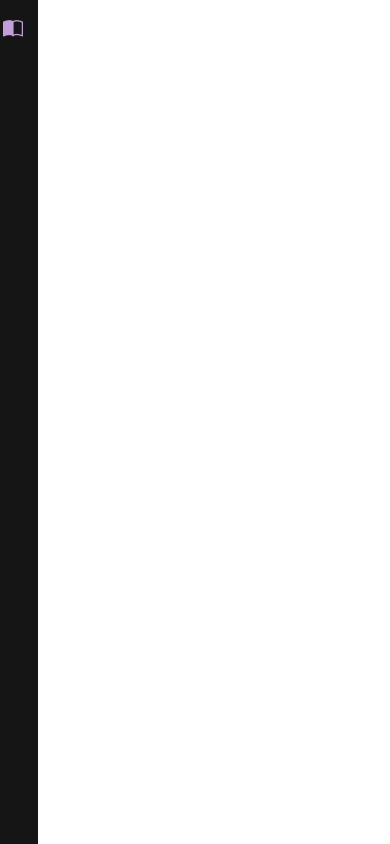
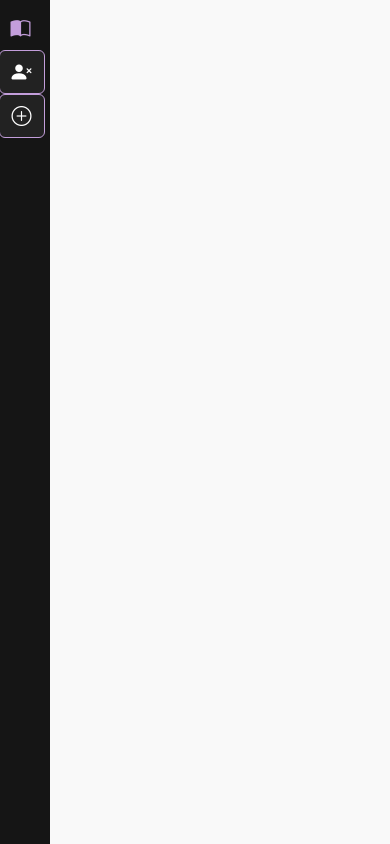
Before and after one commit to Pcocyo/SigmaTodoApp, a React (Vite) app in the folder vite-project/: page / in a window 390 px wide. Built offline with nearby package versions, Linux system fonts and the light colour scheme.

Commit message:
(feat): ui mobile fix

```diff
--- a/vite-project/src/App.jsx
+++ b/vite-project/src/App.jsx
@@ -1,6 +1,6 @@
 import React, { useState } from 'react'
 import { predefinedCalendar } from './calender'
-import { BrowserRouter, Routes, Route, useNavigate, Navigate} from 'react-router-dom'
+import { BrowserRouter, Routes, Route, useNavigate, Navigate } from 'react-router-dom'
 import { Row, Col, Container, Button } from 'react-bootstrap'
 import Navigation from './component/Navigation'
 import YearView from './component/YearView'
@@ -9,32 +9,39 @@ import LoginPage from './component/LoginPage'
 const App = () => {
   const [userLogin, setUserLogin] = useState(false)
   const [user, setUser] = useState({ username: '', password: '', data: '' })
-
-  console.log(userLogin)
   return (
     <BrowserRouter>
       <Container
         fluid
-        className="w-100  m-0 p-0"
-        style={{ padding: '0', minWidth: '100vw', overflowX: 'hidden', maxHeight: "100vh" }}
+        className="w-100"
+        style={{ padding: '0', margin:'0', width: '100%', overflowX: 'hidden', maxHeight: "100vh", backgroundColor: '#F9F9F9' }}
       >
-        <Row className="w-100" style={{ maxHeight: '100vh' }}>
-          <Navigation setUserLogin={setUserLogin}/>
+        <Row className="w-100" style={{ height: '100vh', padding:'0', margin:'0' }}>
           <Col
-            className="m-0 p-0"
-            style={{ backgroundColor: '#f9f9f9' }}
-          >
-            <Routes>
+            style={{
+              width: '10%',
+              flex: '0 0 50px',
+              maxWidth: '50px',
+              backgroundColor: '#151515',
+            }}
+            className="min-vh-100 m-0 p-0 d-flex flex-column align-items-center"
+            xs={1} md={3} lg={2}>
+              <Navigation setUserLogin={setUserLogin} />
+            </Col>
+            <Col
+              className="m-0 p-0 " style={{width:'90%',padding:'0', margin:'0' }}
+              xs={11} md={9} lg={10}
+            >
+              <Routes>
                 <>
-                  <Route path="/" element={<LoginPage setUser={setUser} setUserLogin={setUserLogin}/>} />
-                  <Route path="/year" element={ userLogin? <YearView />: <Navigate to='/'/> } />
-                  <Route path="/week" element={userLogin? <WeekView />: <Navigate to='/'/>} />
+                  <Route path="/" element={<LoginPage setUser={setUser} setUserLogin={setUserLogin} />} />
+                  <Route path="/year" element={userLogin ? <YearView /> : <Navigate to='/' />} />
+                  <Route path="/week" element={userLogin ? <WeekView /> : <Navigate to='/' />} />
                 </>
-            </Routes>
-          </Col>
+              </Routes>
+            </Col>
         </Row>
       </Container>
-
     </BrowserRouter>
 
   )
--- a/vite-project/src/component/Navigation.jsx
+++ b/vite-project/src/component/Navigation.jsx
@@ -1,4 +1,4 @@
-import React, { useState, useRef } from 'react'
+import React, { useState, useRef, useEffect } from 'react'
 import { Col, Button, Overlay } from 'react-bootstrap'
 import { useNavigate } from 'react-router-dom'
 import HoverButton from './HoverButton'
@@ -6,29 +6,44 @@ import HoverButton from './HoverButton'
 // redux imports
 import { useDispatch } from 'react-redux'
 import { clearData } from '../reducer/userReducer'
-const Navigation = ({setUserLogin}) => {
+const Navigation = ({ setUserLogin }) => {
   const [wide, setWide] = useState(false)
+  const [isMobile, setIsMobile] = useState(false);
+
   const navigate = useNavigate()
   const [show, setShow] = useState(false);
+
+
   const buttonRef = useRef(null);
 
   //redux logic
   const dispatch = useDispatch()
-  function handleLogout(){
+  function handleLogout() {
     dispatch(clearData())
     setUserLogin(false)
     navigate('/')
   }
+
+  //Viewport logic
+  useEffect(() => {
+    // Function to check the viewport width
+    const checkViewport = () => {
+      const width = window.innerWidth;
+      setIsMobile(width <= 768); // Adjust breakpoint as needed (e.g., 768px for tablets/phones)
+    };
+
+    // Check on component mount
+    checkViewport();
+
+    // Add event listener to handle viewport resize
+    window.addEventListener('resize', checkViewport);
+
+    // Cleanup event listener
+    return () => window.removeEventListener('resize', checkViewport);
+  }, []);
+
   return (
     <>
-      <Col
-        style={{
-          width: '50px',
-          flex: '0 0 50px',
-          maxWidth: '50px',
-          backgroundColor: '#151515',
-        }}
-        className="w-100 min-vh-100 m-0 p-0 d-flex flex-column align-items-center">
       <div className="mt-2">
         <HoverButton
           hoverStyles='#c39edb'
@@ -38,21 +53,52 @@ const Navigation = ({setUserLogin}) => {
           onClick={() => setWide(!wide)}>
           <i className="bi bi-book-half" style={{ fontSize: '20px' }}></i>
         </HoverButton>
+        {isMobile && !wide &&
+          <>
+            <HoverButton
+              hoverStyles='#c39edb'
+              defaultStyles='#222222'
+              textHoverStyle='#222222'
+              onClick={handleLogout}
+              additionalStyles={{ border: '1px solid #c39edb' }}
+
+            >
+              <i className="bi bi-person-x-fill" style={{ fontSize: '20px' }}></i>
+            </HoverButton>
+            <HoverButton
+              hoverStyles='#c39edb'
+              defaultStyles='#222222'
+              textHoverStyle='#222222'
+              additionalStyles={{ border: '1px solid #c39edb', marginRight: '7px' }}>
+              <i className="bi bi-plus-circle" style={{ fontSize: '20px' }}></i>
+            </HoverButton>
+          </>
+        }
       </div>
-      </Col>
-      {wide &&
-        <Col sm={3}
-          className='m-0 p-0'
-          style={{ backgroundColor: '#000000', color: '#e3e3e3' }}
+
+      <div
+        style={{
+          position: 'absolute',
+          display:`${isMobile?'none':'block'}`,
+          backgroundColor: '#000000', color: '#e3e3e3',
+          zIndex: '10',
+          top: '0%',
+          x: '-100%',
+          height: '100%',
+          width: '20%',
+          transform: `translateX(${ wide ? '55%' : '-100%'})`,
+          transition: 'transform 0.3s ease-in-out',
+
+        }}
       >
         <div className="m-3  d-flex justify-content-between align-items-center">
-            <p className='h6 align-center p-0 mb-0' style={{ height: '100%' }}>BookTodos</p>
+          <p className='h6 align-center p-0 mb-0' style={{ height: '100%' }}>Exercise</p>
           <div className="">
             <HoverButton
               hoverStyles='#c39edb'
               defaultStyles='#222222'
               textHoverStyle='#222222'
-                additionalStyles={{border:'1px solid #c39edb',marginRight:'7px'}}>
+              additionalStyles={{ border: '1px solid #c39edb', marginRight: '7px' }}>
               <i className="bi bi-plus-circle" style={{ fontSize: '20px' }}></i>
             </HoverButton>
             <HoverButton
@@ -61,7 +107,7 @@ const Navigation = ({setUserLogin}) => {
               textHoverStyle='#222222'
               onClick={() => setShow(!show)}
               ref={buttonRef}
-                additionalStyles={{border:'1px solid #c39edb'}}
+              additionalStyles={{ border: '1px solid #c39edb' }}
             >
               <i className="bi  bi-three-dots" style={{ fontSize: '20px' }}></i>
             </HoverButton>
@@ -78,14 +124,13 @@ const Navigation = ({setUserLogin}) => {
                   backgroundColor: '#252525'
                 }}
               >
-                  {console.log(buttonRef)}
 
                 <HoverButton
                   hoverStyles='#c39edb'
                   defaultStyles='#222222'
                   textHoverStyle='#222222'
                   onClick={() => setShow(!show)}
-                    additionalStyles={{border:'1px solid #c39edb', marginRight:'4px'}}
+                  additionalStyles={{ border: '1px solid #c39edb', marginRight: '4px' }}
                 >
                   <i className="bi bi-x-circle" style={{ fontSize: '20px' }}></i>
                 </HoverButton>
@@ -94,9 +139,9 @@ const Navigation = ({setUserLogin}) => {
                   defaultStyles='#222222'
                   textHoverStyle='#222222'
                   onClick={handleLogout}
-                    additionalStyles={{border:'1px solid #c39edb'}}
+                  additionalStyles={{ border: '1px solid #c39edb' }}
                 >
-                    <i className="bi bi-person-x-fill" style={{ fontSize: '20px'}}></i>
+                  <i className="bi bi-person-x-fill" style={{ fontSize: '20px' }}></i>
                 </HoverButton>
               </div>
             )}
@@ -105,8 +150,11 @@ const Navigation = ({setUserLogin}) => {
         <div className="">
           today task
         </div>
-        </Col>
-      }
+      </div>
+
+      {/* {wide && !isMobile &&
+
+      } */}
     </>
   )
 }
--- a/vite-project/src/component/YearView.jsx
+++ b/vite-project/src/component/YearView.jsx
@@ -27,12 +27,17 @@ const YearView = () => {
     }
 
     return (
-        <Container fluid className=' h-100 d-flex align-items-center justify-content-center' style={{borderWidth:'2px'}}>
+        <Container fluid className='h-100 d-flex align-items-center justify-content-center' style={{borderWidth:'2px'}}>
             <Row className=' p-0 m-0 gap-2' style={{ height: '800px', width:'800px' }}>
                 {
                     Object.keys(userState.data).map((keys, index) => {
                         return (
-                            <Col xs='12' sm='3' className='p-0 m-0 d-flex justify-content-center'
+                            <Col
+                            xs={12}
+                            sm={6}
+                            md={4}
+                            lg={3}
+                            className='p-0 m-0 d-flex justify-content-center '
                             style={{
                                 cursor: 'pointer',
                                 color: '#030303',
```
Lines whose indentation alone changed are shown as unchanged.
